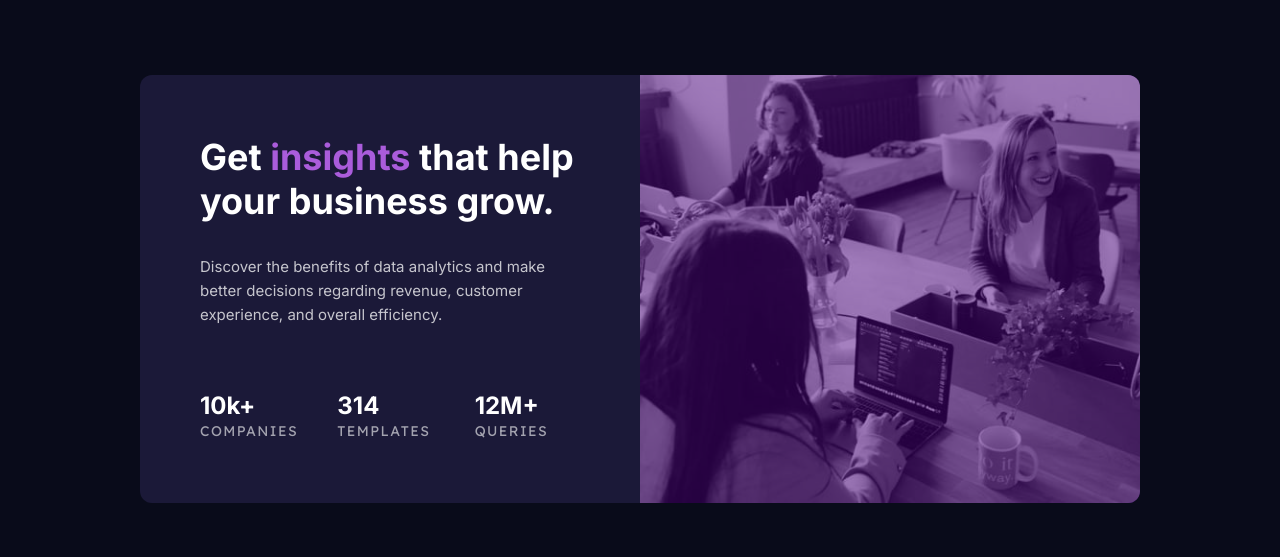
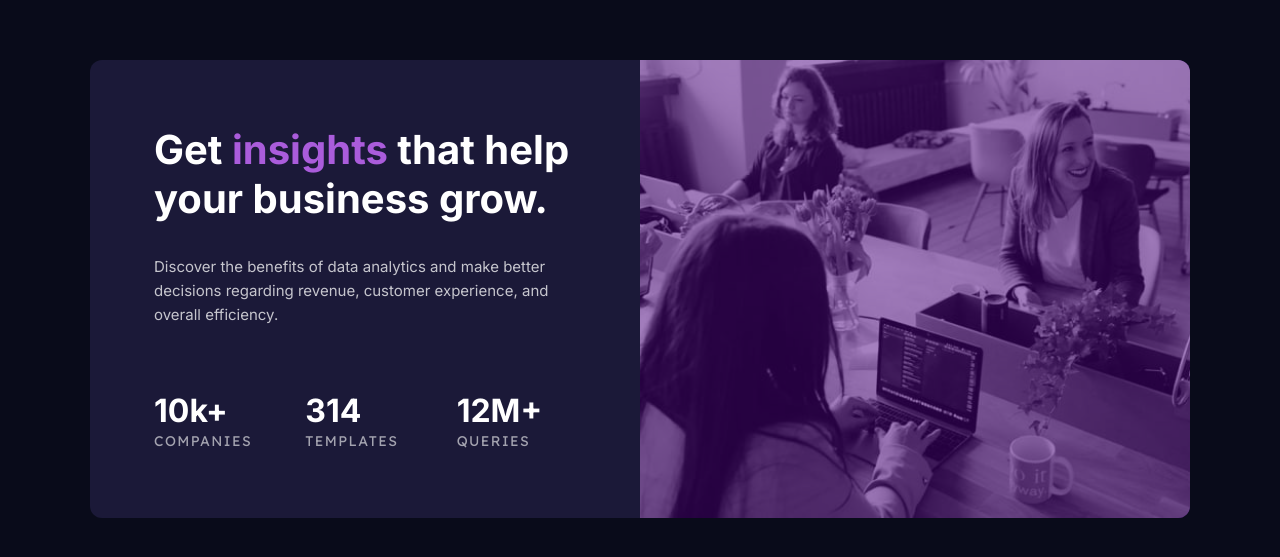
Before and after one commit to Lamy237/stats-preview-card-component, a plain HTML site: page index.html in a window 1280 px wide. Shown: the part 111-668 px from the top of the page. Drawn offline with Linux system fonts and the light colour scheme.

Commit message:
increased component width - desktop
docs:
- increased the component's max width to 1100px.
- increased the padding to 4rem on the description.
- changed the font-size of the <h1>.
- set a font-size on the <h2> in the stats.

```diff
--- a/css/style.css
+++ b/css/style.css
@@ -46,7 +46,7 @@ body {
 }
 
 .grid {
-    width: min(100% - 1.5625rem, 62.5rem);
+    width: min(100% - 1.5625rem, 68.75rem);
     margin-inline: auto;
     background-color: var(--CARD-BGCOLOR);
     border-radius: var(--BORDER-RADIUS);
@@ -72,7 +72,7 @@ body {
 }
 
 .grid__description {
-    padding: 3.75rem;
+    padding: 4rem;
 
     display: grid;
     grid-template-columns: 1fr;
@@ -87,7 +87,7 @@ body {
 }
 
 .grid__h1 {
-    font-size: clamp(1.375rem, 0.875rem + 2vw, 2.25rem);
+    font-size: clamp(1.75rem, 1rem + 2vw, 2.5rem);
     font-weight: 700;
 }
 
@@ -108,6 +108,10 @@ body {
     grid-template-rows: auto;
     place-content: center;
     gap: 2rem;
+}
+
+.grid__stats .grid__h2 {
+    font-size: clamp(1.25rem, 0.75rem + 2vw, 2rem);
 }
 
 .grid__stats .grid__p {
```
